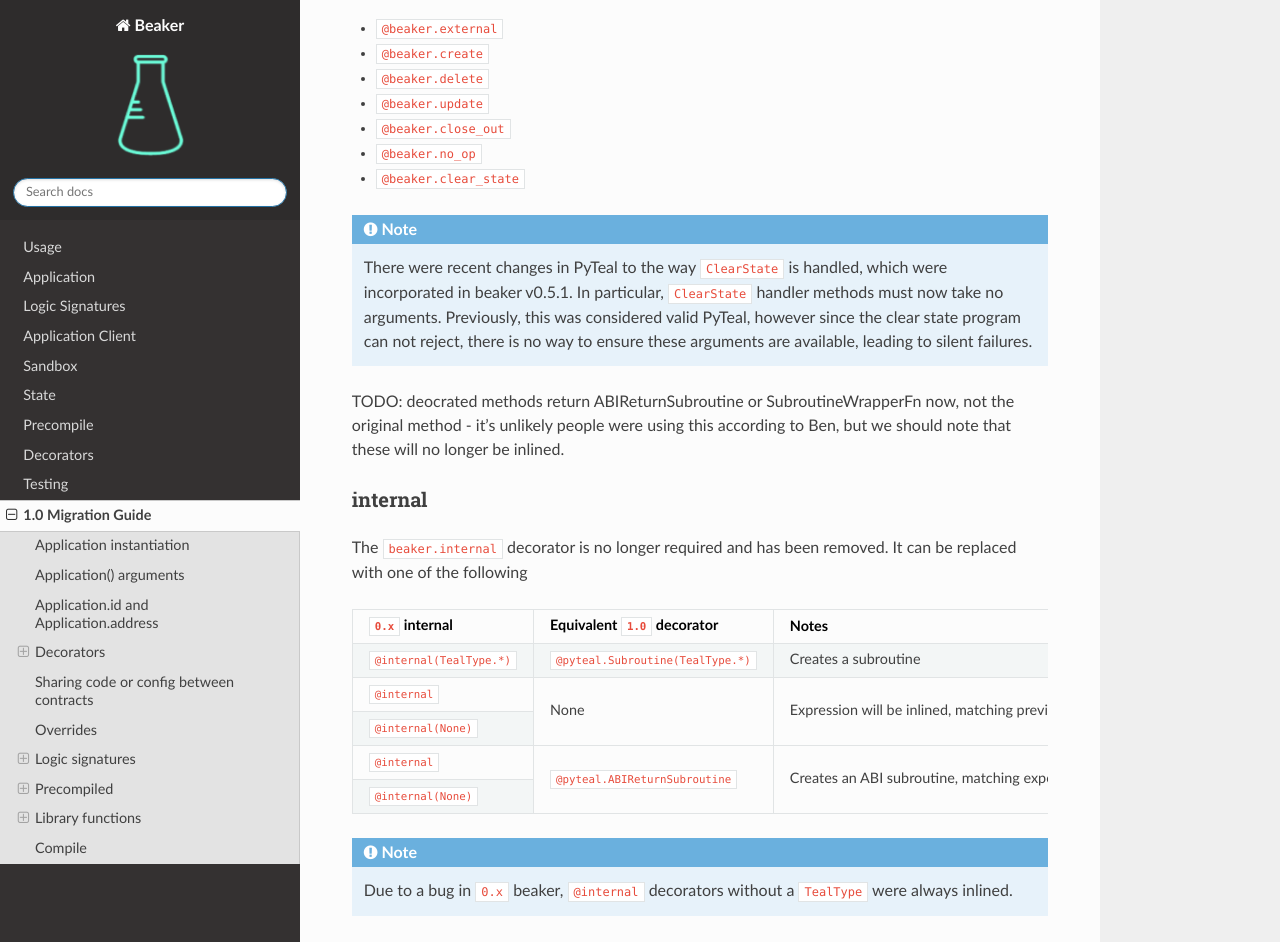
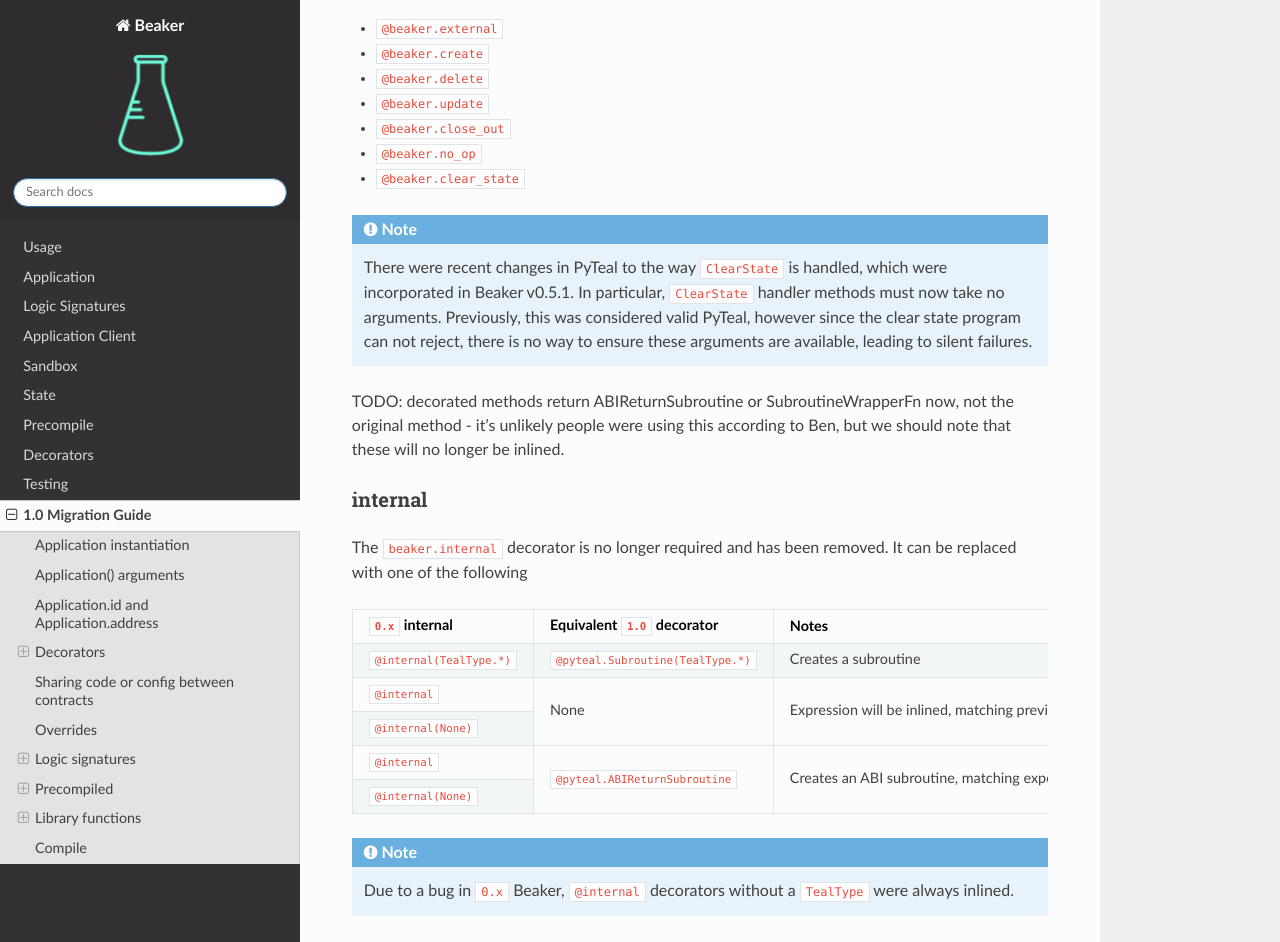
Before and after one commit to algorandfoundation/beaker, a Sphinx documentation site: the page built from docs/source/migration.rst, in a window 1280 px wide and 1400 px high, scrolled down 2580 px. Shown: the top 942 px of the window. Built offline with Sphinx 7.4.7 and the Read the Docs theme 2.0.0, drawn with Linux system fonts in a browser that asks for light colours; some of the changed text lies outside the part shown.

Commit message:
doc: migration guide fixes

```diff
--- a/docs/source/migration.rst
+++ b/docs/source/migration.rst
@@ -118,12 +118,12 @@
 * ``@beaker.no_op``
 * ``@beaker.clear_state``
 
-.. note:: There were recent changes in PyTeal to the way ``ClearState`` is handled, which were incorporated in beaker v0.5.1.
+.. note:: There were recent changes in PyTeal to the way ``ClearState`` is handled, which were incorporated in Beaker v0.5.1.
   In particular, ``ClearState`` handler methods must now take no arguments. Previously, this was considered valid PyTeal,
   however since the clear state program can not reject, there is no way to ensure these arguments are available, leading
   to silent failures.
 
-TODO: deocrated methods return ABIReturnSubroutine or SubroutineWrapperFn now, not the original method - it's unlikely
+TODO: decorated methods return ABIReturnSubroutine or SubroutineWrapperFn now, not the original method - it's unlikely
 people were using this according to Ben, but we should note that these will no longer be inlined.
 
 internal
@@ -145,7 +145,7 @@
 |``@internal(None)``       |                                      |                             |
 +--------------------------+--------------------------------------+-----------------------------+
 
-.. note:: Due to a bug in ``0.x`` beaker, ``@internal`` decorators without a ``TealType`` were always inlined.
+.. note:: Due to a bug in ``0.x`` Beaker, ``@internal`` decorators without a ``TealType`` were always inlined.
 
 For example in ``0.x``:
 
@@ -195,9 +195,9 @@
 Sharing code or config between contracts
 ----------------------------------------
 
-In beaker ``0.x`` applications were composed via inheritance and functionality could be shared via base classes.
-In beaker ``1.0`` code or configuration needs to be shared via other means. The following will describe some alternative
-approaches
+In Beaker ``0.x`` applications were composed via inheritance and functionality could be shared via base classes.
+In Beaker ``1.0`` code or configuration needs to be shared via other means. The following will describe some alternative
+approaches.
 
 Using inheritance for State classes (as a way of sharing a common structure) is fine and supported in ``1.0``.
 
@@ -271,7 +271,7 @@
 Overrides
 ---------
 
-In beaker ``0.x`` because applications were composed by inheritance it was possible to override a method by redefining
+In Beaker ``0.x`` because applications were composed by inheritance it was possible to override a method by redefining
 it in the derived class. In ``1.0`` this instead can be achieved by removing the old reference from the app and adding a new one.
 
 An example involving replacing a method with the same signature and replacing a method with a different signature
@@ -608,7 +608,6 @@
 This allows building an ``Application``, serializing the specification to disk, and then deserializing the
 specification later, which can then be used with ``ApplicationClient``
 
-
 .. code-block:: python
 
     from beaker import Application, ApplicationClient
```
Also changed, not shown: other parts of docs/source/migration.rst (+1 -1 lines).
